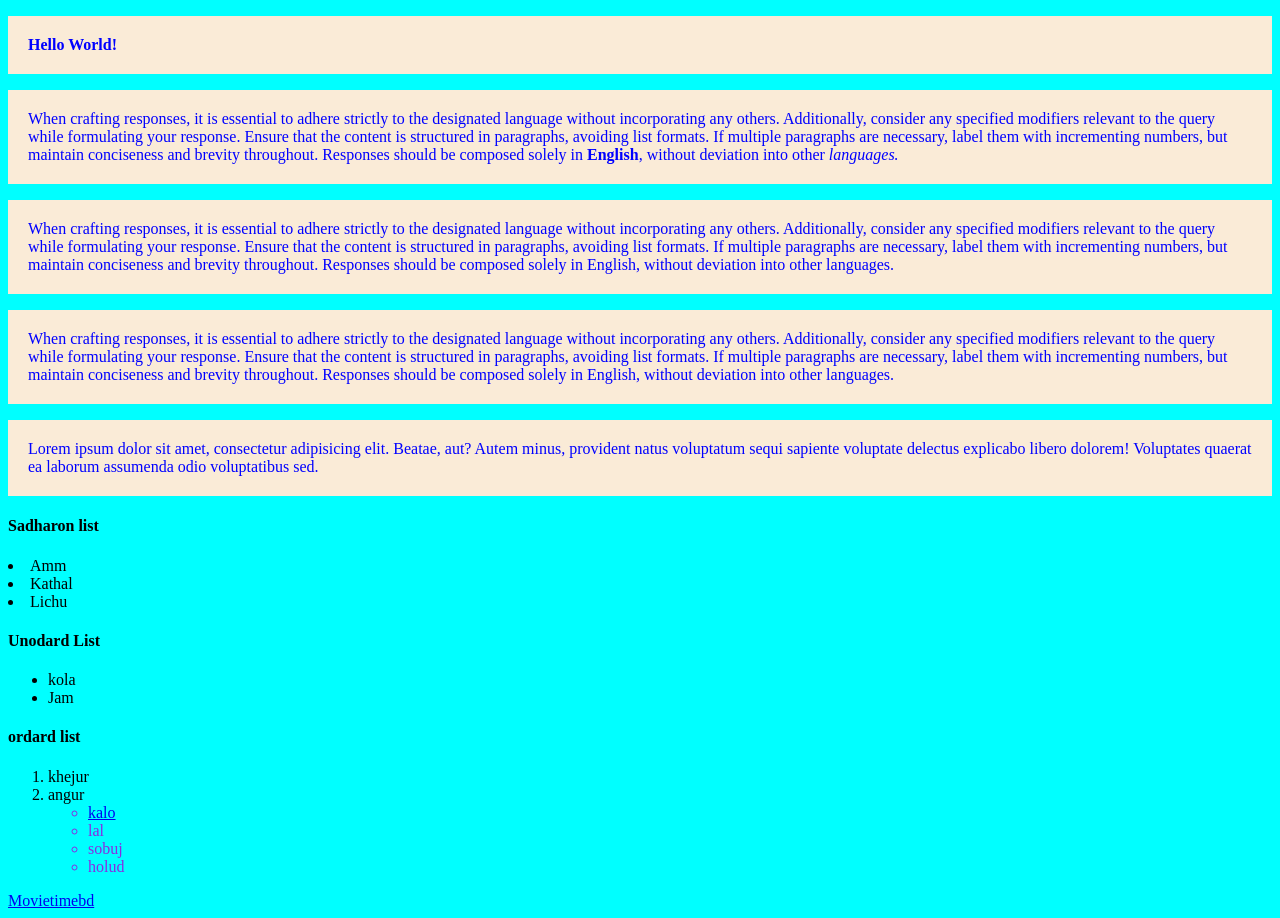
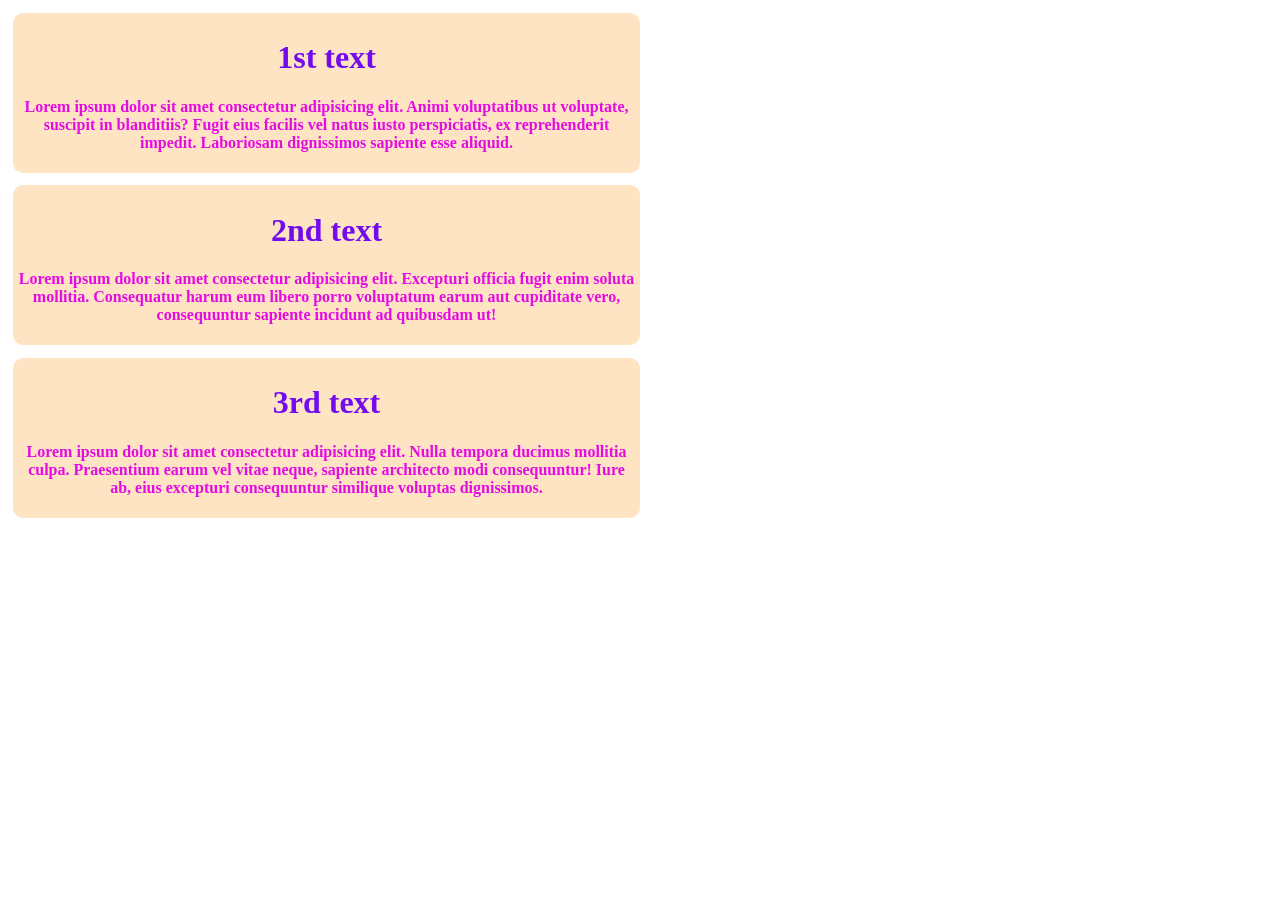
Before and after one commit to Ma-Ruman/my-fast-repo, a plain HTML site: page index.html in a window 1280 px wide. After the commit the page ends 800 px from the top, so only its background shows below. Drawn offline with Linux system fonts and the light colour scheme.

Commit message:
css change

```diff
--- a/assets/style.css
+++ b/assets/style.css
@@ -1,8 +1,20 @@
-p{
-    color: blue;
-    padding: 20px;
-    background-color: antiquewhite;
+
+body{
+    background-color: #ffffff;
 }
-body{
-    background-color: aqua;
+h1{
+    color: rgb(114, 12, 239);
 }
+.text{
+    background-color: bisque;
+    border: 5px soid #faebd7;
+    border-radius: 10px;
+    text-align: center;
+    padding: 5px;
+    margin: 5px;
+    margin-top: 1%;
+    margin-right: 50%;
+    color: rgb(228, 12, 225);
+    font-weight:bolder;
+
+}
--- a/index.html
+++ b/index.html
@@ -7,11 +7,26 @@
     <title>Fast Code Run</title>
 </head>
 <body>
-   <P><b>Hello World!</b> </P>
-   <p>When crafting responses, it is essential to adhere strictly to the designated language without incorporating any others. Additionally, consider any specified modifiers relevant to the query while formulating your response. Ensure that the content is structured in paragraphs, avoiding list formats. If multiple paragraphs are necessary, label them with incrementing numbers, but maintain conciseness and brevity throughout. Responses should be composed solely in <strong>English</strong>, without deviation into other <em>languages.</em></p>
-   <p>When crafting responses, it is essential to adhere strictly to the designated language without incorporating any others. Additionally, consider any specified modifiers relevant to the query while formulating your response. Ensure that the content is structured in paragraphs, avoiding list formats. If multiple paragraphs are necessary, label them with incrementing numbers, but maintain conciseness and brevity throughout. Responses should be composed solely in English, without deviation into other languages.</p>
-   <p>When crafting responses, it is essential to adhere strictly to the designated language without incorporating any others. Additionally, consider any specified modifiers relevant to the query while formulating your response. Ensure that the content is structured in paragraphs, avoiding list formats. If multiple paragraphs are necessary, label them with incrementing numbers, but maintain conciseness and brevity throughout. Responses should be composed solely in English, without deviation into other languages.</p>
-   <p>Lorem ipsum dolor sit amet, consectetur adipisicing elit. Beatae, aut? Autem minus, provident natus voluptatum sequi sapiente voluptate delectus explicabo libero dolorem! Voluptates quaerat ea laborum assumenda odio voluptatibus sed.</p>
+   <div class="text">
+    <h1>1st text</h1>
+    <p>Lorem ipsum dolor sit amet consectetur adipisicing elit. Animi voluptatibus ut voluptate, suscipit in blanditiis? Fugit eius facilis vel natus iusto perspiciatis, ex reprehenderit impedit. Laboriosam dignissimos sapiente esse aliquid.</p>
+
+   </div>
+   <div class="text">
+    <h1>2nd text</h1>
+    <p>Lorem ipsum dolor sit amet consectetur adipisicing elit. Excepturi officia fugit enim soluta mollitia. Consequatur harum eum libero porro voluptatum earum aut cupiditate vero, consequuntur sapiente incidunt ad quibusdam ut!</p>
+   </div>
+   <div class="text">
+    <h1>3rd text</h1>
+    <p>Lorem ipsum dolor sit amet consectetur adipisicing elit. Nulla tempora ducimus mollitia culpa. Praesentium earum vel vitae neque, sapiente architecto modi consequuntur! Iure ab, eius excepturi consequuntur similique voluptas dignissimos.</p>
+   </div>
+
+
+
+
+
+
+   <!----
    <H4>Sadharon list</H4>
       <li>Amm</li>
       <li>Kathal</li>
@@ -32,6 +47,7 @@
             <li>holud</li>
            </ul>
        </ol>
-       <a href="https://movietimebd.xyz" target="_blank">Movietimebd</a>
+       <a href="https://movietimebd.xyz" target="_blank">Movietimebd</a>">
+       ---->
 </body>
 </html>
```
